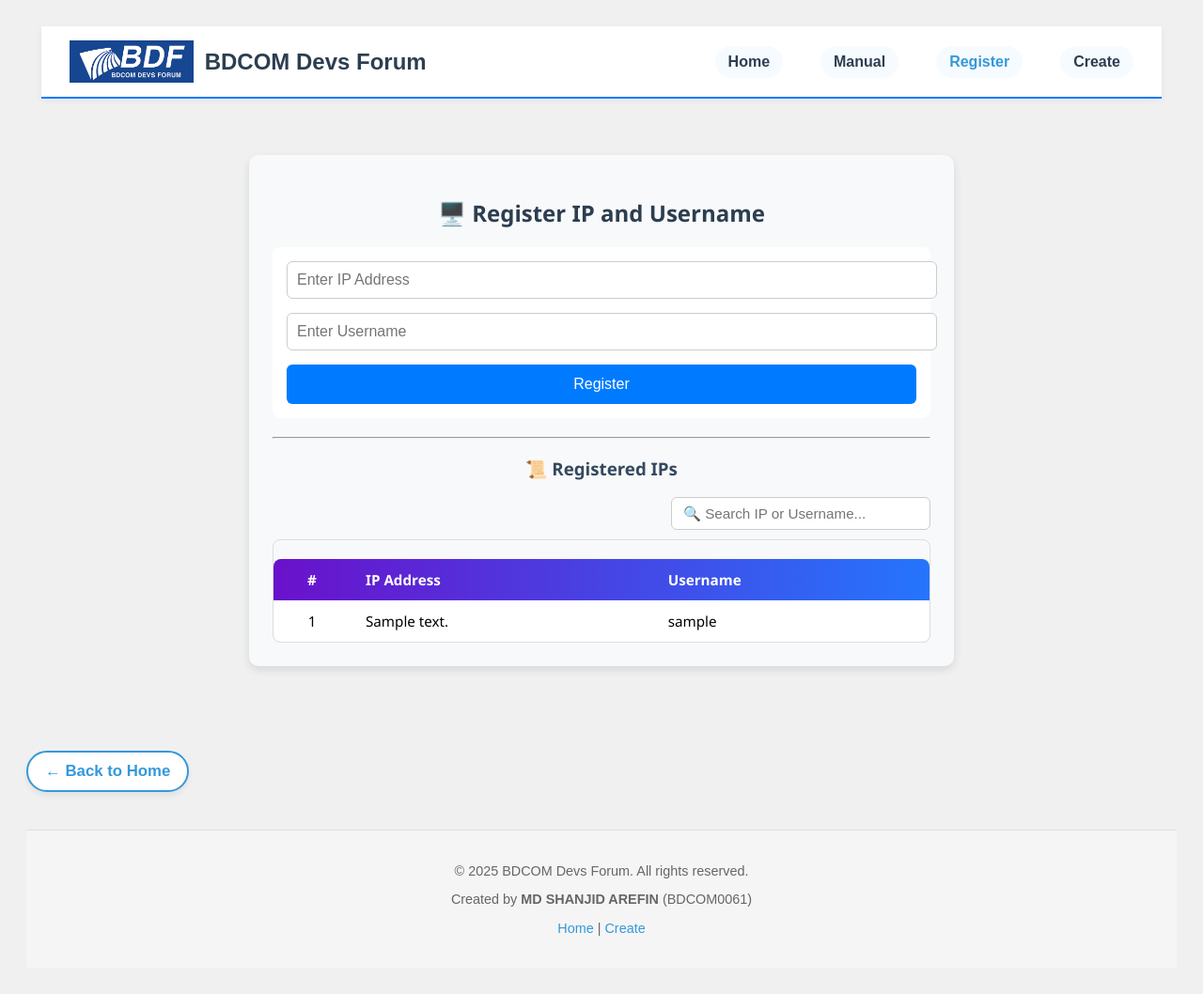
After one commit to ShihabKuet/BDCOM_DEVs, a Flask app: page /register_ip in a window 1280 px wide. The commit adds this page. Shown: the whole page at 94% size. Run offline with Flask 3, Linux system fonts and the light colour scheme; tables that the repository leaves empty hold one stand-in row (values such as "Sample post").

Commit message:
Added Register IP by User & Back to Home css

```diff
--- a/app.py
+++ b/app.py
@@ -29,6 +29,7 @@ class Post(db.Model):
     ip_address = db.Column(db.String(45))  # to store IPv4 or IPv6
     last_modified_ip = db.Column(db.String(45))
     submitted_by = db.Column(db.String(50))
+    last_modified_by = db.Column(db.String(50))
     likes = db.Column(db.Integer, default=0)
     comments = db.relationship('Comment', backref='post', cascade='all, delete-orphan')
     likes_relation = db.relationship('PostLike', backref='post', cascade='all, delete-orphan')
@@ -134,6 +135,36 @@ def index():
 def get_my_ip():
     return jsonify({'ip': request.remote_addr})
 
+@app.route('/register_ip', methods=['GET', 'POST'])
+def register_ip():
+    if request.method == 'POST':
+        data = request.get_json()
+        ip_address = data.get('ip_address')
+        username = data.get('username')
+
+        if not ip_address or not username:
+            return jsonify({'error': 'Both fields are required'}), 400
+
+        # Check if IP exists already
+        existing = UserIP.query.filter_by(ip_address=ip_address).first()
+        if existing:
+            existing.username = username  # update existing
+        else:
+            new_entry = UserIP(ip_address=ip_address, username=username)
+            db.session.add(new_entry)
+
+        db.session.commit()
+        return jsonify({'message': 'IP registered successfully'}), 201
+
+    return render_template('register_ip.html')
+
+@app.route('/api/user_ips')
+def get_user_ips():
+    all_users = UserIP.query.order_by(UserIP.id.desc()).all()
+    return jsonify([
+        {'ip': u.ip_address, 'username': u.username} for u in all_users
+    ])
+
 @app.route('/posts', methods=['GET', 'POST'])
 def posts():
     if request.method == 'POST':
@@ -141,6 +172,7 @@ def posts():
         ip = request.remote_addr
         reference_id = data.get('reference_id')
         submitted_by = data.get('submitted_by', ip)  # fallback to IP if username not provided
+        last_modified_by = data.get('last_modified_by', ip)  # fallback to IP if username not provided
 
         new_post = Post(
             title=data['title'],
@@ -150,6 +182,7 @@ def posts():
             ip_address=ip,
             last_modified_ip=ip,
             submitted_by=submitted_by,
+            last_modified_by=last_modified_by,
             reference_id=reference_id
         )
         db.session.add(new_post)
@@ -233,6 +266,7 @@ def search():
             'category': post.category,
             'last_modified_ip': post.last_modified_ip,
             'submitted_by': post.submitted_by,
+            'last_modified_by': post.last_modified_by,
             'likes': post.likes,
             'liked': PostLike.query.filter_by(post_id=post.id, ip_address=user_ip).first() is not None
         } for post in paginated_posts.items],
@@ -257,11 +291,9 @@ def delete_post(post_id):
 @app.route('/posts/<int:post_id>')
 def get_post(post_id):
     post = Post.query.get_or_404(post_id)
-    # Try to find username for submitter
-    last_editor = UserIP.query.filter_by(ip_address=post.last_modified_ip).first()
-    modified_by = last_editor.username if last_editor and last_editor.username else post.last_modified_ip
     current_ip = request.remote_addr  # Get current user's IP
-    return render_template('post.html', post=post, modified_by=modified_by, current_ip=current_ip, admin_ip=ADMIN_IP)
+    known_user = db.session.query(UserIP).filter_by(ip_address=current_ip).first()
+    return render_template('post.html', post=post, current_ip=current_ip, admin_ip=ADMIN_IP, known_user=known_user.username if known_user else None)
 
 @app.route('/posts/<int:post_id>', methods=['PUT'])
 def update_post(post_id):
@@ -272,6 +304,7 @@ def update_post(post_id):
     post.content = data.get('content', post.content)
     post.type = data.get('type', post.type)
     post.category = data.get('category', post.category)
+    post.last_modified_by = data.get('last_modified_by', post.last_modified_by)
     post.last_modified_ip = request.remote_addr
 
     db.session.commit()
--- /dev/null
+++ b/static/css/back-link.css
@@ -0,0 +1,22 @@
+.back-link {
+    display: inline-block;
+    margin-top: 30px;
+    font-size: 1.05em;
+    font-weight: 600;
+    color: #3498db;
+    text-decoration: none;
+    padding: 10px 18px;
+    border: 2px solid #3498db;
+    border-radius: 30px;
+    transition: all 0.3s ease;
+    box-shadow: 0 4px 6px rgba(0, 0, 0, 0.06);
+    background-color: white;
+}
+
+.back-link:hover {
+    background-color: #3498db;
+    color: white;
+    text-decoration: none;
+    transform: translateY(-2px);
+    box-shadow: 0 6px 10px rgba(0, 0, 0, 0.1);
+}
--- /dev/null
+++ b/static/css/register_ip.css
@@ -0,0 +1,122 @@
+.register-container {
+    max-width: 700px;
+    margin: 60px auto;
+    background: #f8f9fa;
+    padding: 25px;
+    border-radius: 10px;
+    box-shadow: 0 4px 10px rgba(0,0,0,0.1);
+    font-family: 'Segoe UI', sans-serif;
+    text-align: center;
+}
+
+.register-container h2 {
+    color: #2c3e50;
+    margin-bottom: 20px;
+}
+
+.register-form input {
+    width: 100%;
+    padding: 10px;
+    margin-bottom: 15px;
+    font-size: 1em;
+    border: 1px solid #ccc;
+    border-radius: 6px;
+}
+
+.register-form button {
+    width: 100%;
+    background: #007bff;
+    color: white;
+    border: none;
+    padding: 12px;
+    font-size: 1em;
+    border-radius: 6px;
+    cursor: pointer;
+    transition: background 0.3s ease;
+}
+
+.register-form button:hover {
+    background: #0056b3;
+}
+
+.status {
+    margin-top: 15px;
+    font-weight: 500;
+    color: green;
+}
+
+.search-container {
+    margin-bottom: 10px;
+    text-align: right;
+}
+
+#searchInput {
+    padding: 8px 12px;
+    width: 250px;
+    border: 1px solid #ccc;
+    border-radius: 6px;
+    font-size: 0.95em;
+}
+
+
+h3 {
+    text-align: center;
+    color: #34495e;
+}
+
+.ip-table-wrapper {
+    max-height: 300px;
+    overflow-y: auto;
+    border: 1px solid #ddd;
+    border-radius: 8px;
+}
+
+/* Optional: customize scrollbar (Chrome, Edge, etc.) */
+.ip-table-wrapper::-webkit-scrollbar {
+    width: 8px;
+}
+
+.ip-table-wrapper::-webkit-scrollbar-thumb {
+    background-color: #ccc;
+    border-radius: 4px;
+}
+
+.ip-table-wrapper::-webkit-scrollbar-track {
+    background-color: #f2f2f2;
+}
+
+
+.ip-table {
+    width: 100%;
+    border-collapse: collapse;
+    margin-top: 20px;
+    font-size: 0.95em;
+    background-color: #fff;
+    box-shadow: 0 4px 10px rgba(0,0,0,0.05);
+    border-radius: 8px;
+    overflow: hidden;
+}
+
+.ip-table thead {
+    background: linear-gradient(90deg, #6a11cb, #2575fc);
+    color: white;
+}
+
+.ip-table th, .ip-table td {
+    padding: 12px 16px;
+    text-align: left;
+}
+
+.ip-table tbody tr:nth-child(even) {
+    background-color: #f4f8fc;
+}
+
+.ip-table tbody tr:hover {
+    background-color: #eaf1fb;
+}
+
+.ip-table th:first-child,
+.ip-table td:first-child {
+    width: 50px;
+    text-align: center;
+}
--- a/static/js/main.js
+++ b/static/js/main.js
@@ -90,8 +90,8 @@ async function loadPosts(query = '', category = '', page = 1) {
                 </div>
 
                 <div class="post-footer">
-                    <small><strong>Last modified by:</strong> ${post.last_modified_ip}</small>
-                    <small><strong>Submitted by:</strong> ${post.submitted_by}</small>
+                    <small><strong>Last modified by:</strong> ${post.last_modified_by}</small>
+                    <small><strong>Author:</strong> ${post.submitted_by}</small>
                 </div>
             </div>
         </div>
--- /dev/null
+++ b/static/js/register_ip.js
@@ -0,0 +1,56 @@
+document.addEventListener('DOMContentLoaded', () => {
+    loadUserIPs();
+
+    document.getElementById('ipForm').addEventListener('submit', async (e) => {
+        e.preventDefault();
+
+        const ip_address = document.getElementById('ip_address').value.trim();
+        const username = document.getElementById('username').value.trim();
+
+        const res = await fetch('/register_ip', {
+            method: 'POST',
+            headers: { 'Content-Type': 'application/json' },
+            body: JSON.stringify({ ip_address, username })
+        });
+
+        const result = await res.json();
+        const statusDiv = document.getElementById('statusMessage');
+
+        if (res.ok) {
+            statusDiv.textContent = result.message;
+            statusDiv.style.color = 'green';
+            document.getElementById('ipForm').reset();
+            loadUserIPs();
+        } else {
+            statusDiv.textContent = result.error;
+            statusDiv.style.color = 'red';
+        }
+    });
+
+    // 🔍 Search/filter logic
+    document.getElementById('searchInput').addEventListener('input', function () {
+        const query = this.value.toLowerCase();
+        const rows = document.querySelectorAll('#ipTableBody tr');
+
+        rows.forEach(row => {
+            const ip = row.cells[1].textContent.toLowerCase();
+            const user = row.cells[2].textContent.toLowerCase();
+            const match = ip.includes(query) || user.includes(query);
+            row.style.display = match ? '' : 'none';
+        });
+    });
+});
+
+async function loadUserIPs() {
+    const res = await fetch('/api/user_ips');
+    const data = await res.json();
+
+    const tbody = document.getElementById('ipTableBody');
+    tbody.innerHTML = data.map((item, index) => `
+        <tr>
+            <td>${index + 1}</td>
+            <td>${item.ip}</td>
+            <td>${item.username}</td>
+        </tr>
+    `).join('');
+}
--- a/templates/bdf_manual.html
+++ b/templates/bdf_manual.html
@@ -7,6 +7,7 @@
     <link rel="stylesheet" href="{{ url_for('static', filename='css/bdf_manual.css') }}">
     <link rel="stylesheet" href="{{ url_for('static', filename='css/navbar.css') }}">
     <link rel="stylesheet" href="{{ url_for('static', filename='css/footer.css') }}">
+    <link rel="stylesheet" href="{{ url_for('static', filename='css/back-link.css') }}">
     <link rel="icon" type="image/x-icon" href="{{ url_for('static', filename='resources/bdf_favicon.ico') }}">
 </head>
 <body>
@@ -105,6 +106,8 @@
         </div>
     </div>
 
+    <a href="{{ url_for('index') }}" class="back-link">← Back to Home</a>
+
     {% include 'footer.html' %}
 </body>
 </html>
--- a/templates/create_post.html
+++ b/templates/create_post.html
@@ -6,6 +6,7 @@
     <link rel="stylesheet" href="{{ url_for('static', filename='css/create_post.css') }}">
     <link rel="stylesheet" href="{{ url_for('static', filename='css/footer.css') }}">
     <link rel="stylesheet" href="{{ url_for('static', filename='css/navbar.css') }}">
+    <link rel="stylesheet" href="{{ url_for('static', filename='css/back-link.css') }}">
     <link href="https://cdn.quilljs.com/1.3.6/quill.snow.css" rel="stylesheet">
     <link href="https://cdn.jsdelivr.net/npm/select2@4.1.0-rc.0/dist/css/select2.min.css" rel="stylesheet" />
     <link rel="icon" type="image/x-icon" href="{{ url_for('static', filename='resources/bdf_favicon.ico') }}">
--- a/templates/navbar.html
+++ b/templates/navbar.html
@@ -7,6 +7,7 @@
         <nav class="forum-nav" id="navMenu">
             <a href="/" class="{{ 'active' if request.path == '/' else '' }}">Home</a>
             <a href="/bdf_manual" class="{{ 'active' if request.path == '/bdf_manual' else '' }}">Manual</a>
+            <a href="/register_ip" class="{{ 'active' if request.path == '/register_ip' else ''}}">Register</a>
             <a href="/create" class="{{ 'active' if request.path == '/create' else '' }}">Create</a>
             <!-- Future: <a href="/login">Login</a> -->
         </nav>
--- /dev/null
+++ b/templates/register_ip.html
@@ -0,0 +1,53 @@
+<!DOCTYPE html>
+<html lang="en">
+<head>
+    <meta charset="UTF-8">
+    <title>Register IP & Username</title>
+    <link rel="stylesheet" href="{{ url_for('static', filename='css/style.css') }}">
+    <link rel="stylesheet" href="{{ url_for('static', filename='css/register_ip.css') }}">
+    <link rel="stylesheet" href="{{ url_for('static', filename='css/navbar.css') }}">
+    <link rel="stylesheet" href="{{ url_for('static', filename='css/footer.css') }}">
+    <link rel="stylesheet" href="{{ url_for('static', filename='css/back-link.css') }}">
+    <link rel="icon" type="image/x-icon" href="{{ url_for('static', filename='resources/bdf_favicon.ico') }}">
+</head>
+<body>
+    {% include 'navbar.html' %}
+
+    <div class="register-container">
+        <h2>🖥️ Register IP and Username</h2>
+        <form id="ipForm" class="register-form">
+            <input type="text" id="ip_address" placeholder="Enter IP Address" required>
+            <input type="text" id="username" placeholder="Enter Username" required>
+            <button type="submit">Register</button>
+        </form>
+        <div id="statusMessage" class="status"></div>
+
+        <hr>
+        <h3>📜 Registered IPs</h3>
+        <div class="search-container">
+            <input type="text" id="searchInput" placeholder="🔍 Search IP or Username...">
+        </div>
+        <div class="ip-table-wrapper">
+            <table class="ip-table">
+                <thead>
+                    <tr>
+                        <th>#</th>
+                        <th>IP Address</th>
+                        <th>Username</th>
+                    </tr>
+                </thead>
+                <tbody id="ipTableBody">
+                    <!-- JS will fill this -->
+                </tbody>
+            </table>
+        </div>
+
+    </div>
+
+    <a href="{{ url_for('index') }}" class="back-link">← Back to Home</a>
+
+    {% include 'footer.html' %}
+
+    <script src="{{ url_for('static', filename='js/register_ip.js') }}"></script>
+</body>
+</html>
```
Also changed, not shown: static/css/create_post.css (+18 -14 lines), static/css/style.css (+104 -0 lines), static/js/create_post.js (+17 -1 lines), static/js/posts.js (+21 -1 lines), templates/post.html (+21 -2 lines).
